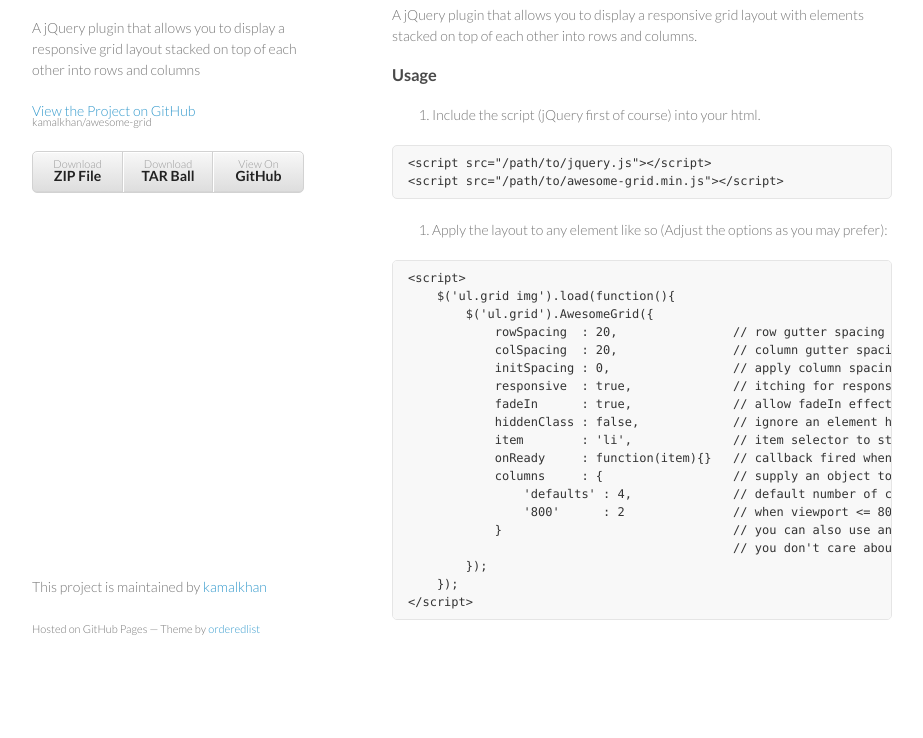
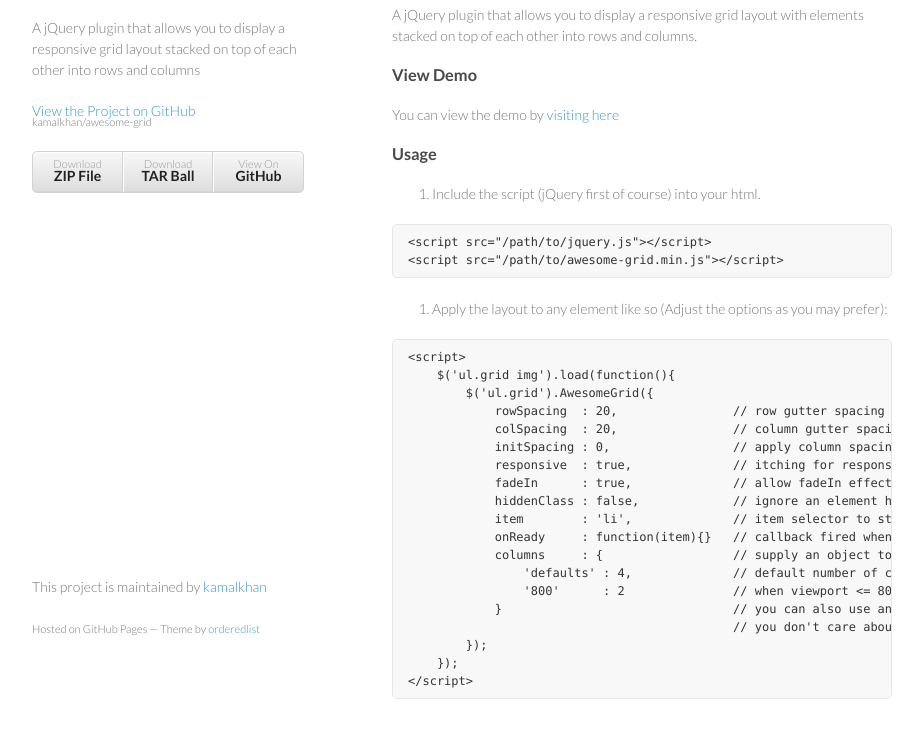
Before and after one commit to kamalkhan/awesome-grid, a plain HTML site: page index.html in a window 1280 px wide. Shown: the part 92-830 px from the top of the page, without its empty margins (178-1101 px from the left). Before the commit the page ends 800 px from the top, so only its background shows below. Drawn offline with Linux system fonts and the light colour scheme.

```diff
--- a/index.html
+++ b/index.html
@@ -32,6 +32,11 @@
 <a name="awesome-grid" class="anchor" href="#awesome-grid"><span class="octicon octicon-link"></span></a>Awesome Grid</h3>
 
 <p>A jQuery plugin that allows you to display a responsive grid layout with elements stacked on top of each other into rows and columns.</p>
+
+<h3>
+<a name="view-demo" class="anchor" href="#view-demo"><span class="octicon octicon-link"></span></a>View Demo</h3>
+
+<p>You can view the demo by <a href="http://bhittani.com/jquery-plugins/awesome-grid/">visiting here</a></p>
 
 <h3>
 <a name="usage" class="anchor" href="#usage"><span class="octicon octicon-link"></span></a>Usage</h3>
```
Also changed, not shown: params.json (+1 -1 lines).
